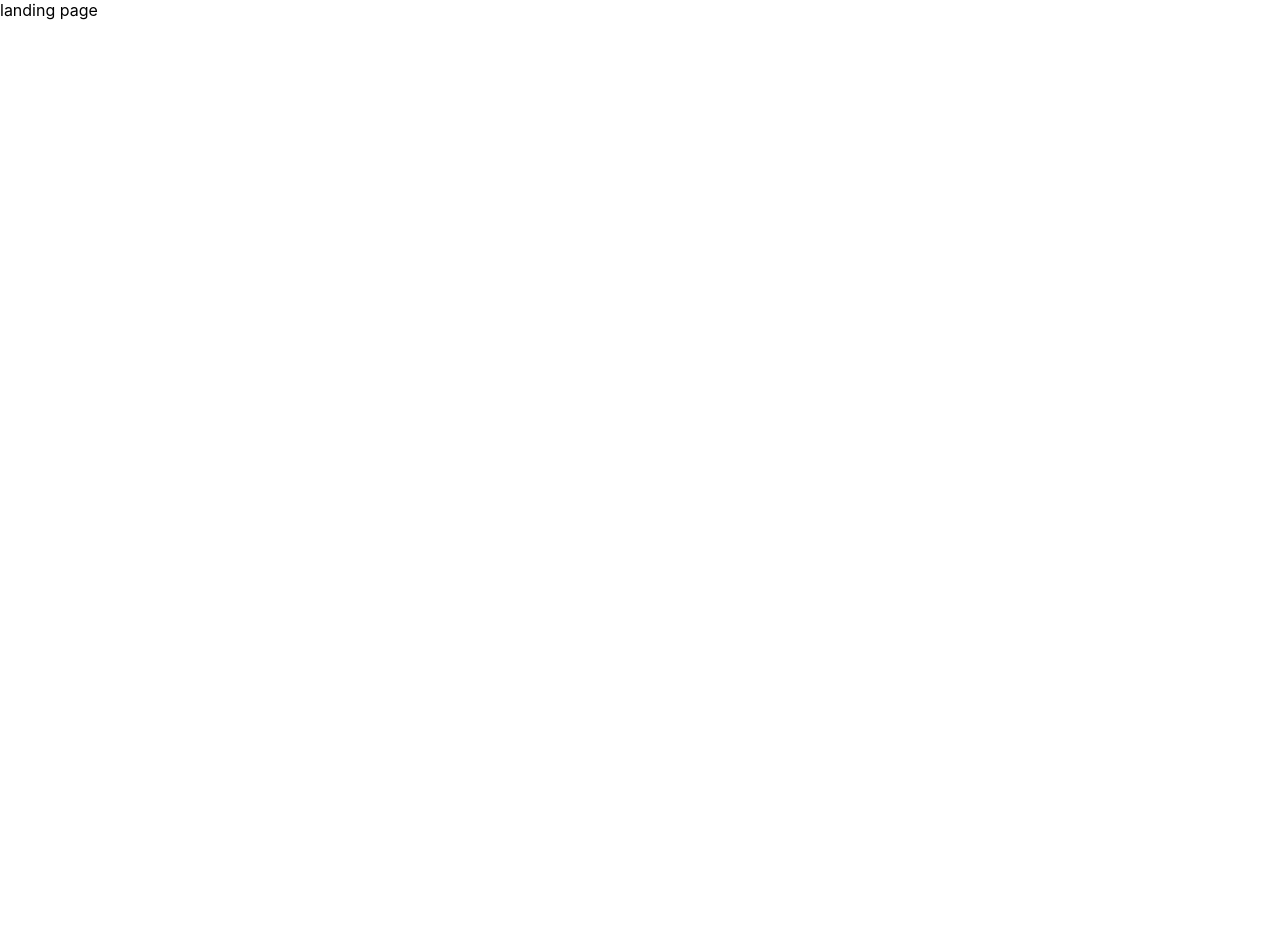
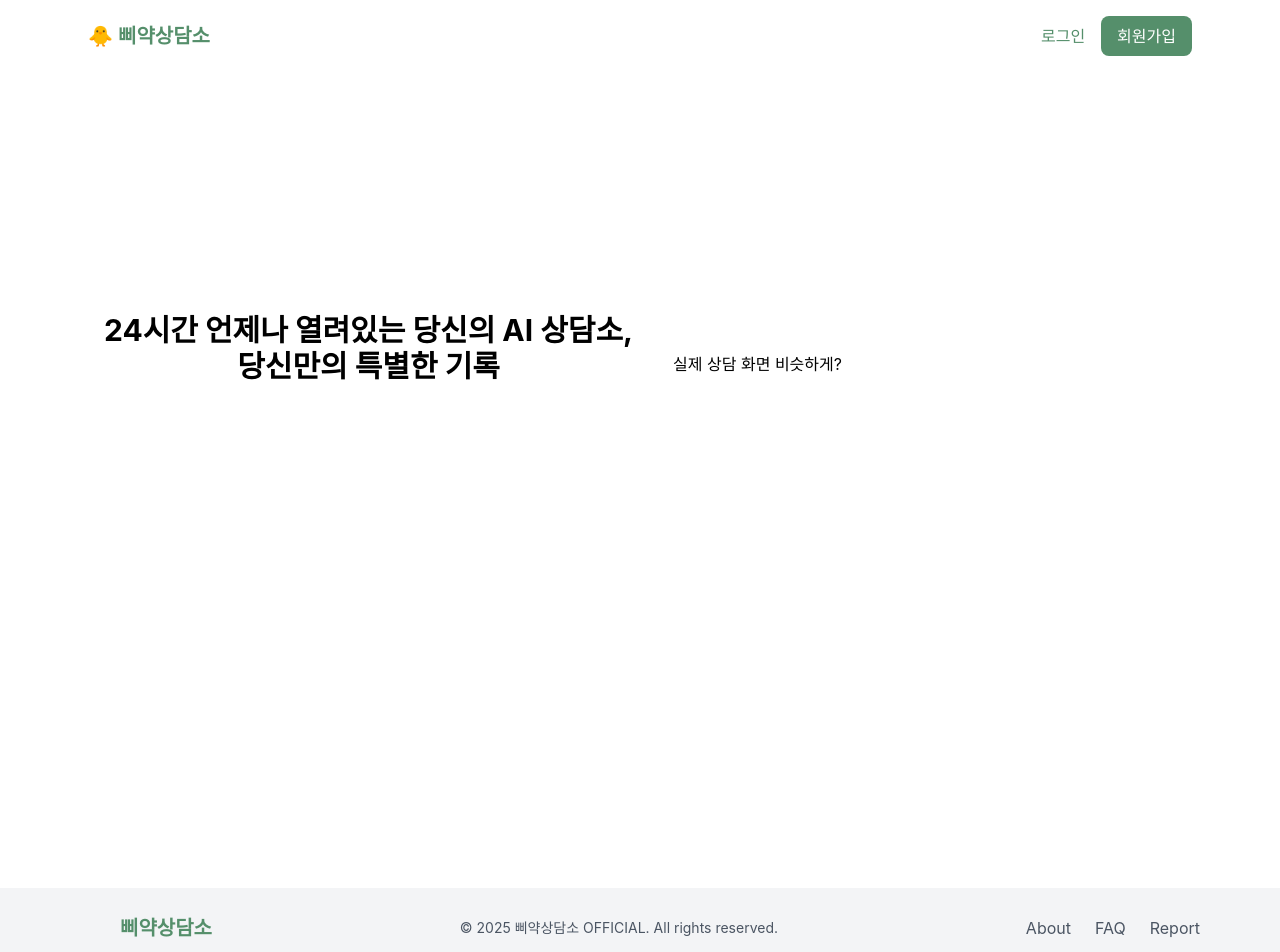
Before and after one commit to GDG-beep-FORIF/front, a React (Create React App) app in the folder beep_consultant/: page / in a window 1280 px wide. Shown: the top 952 px of the page. Before the commit the page ends 800 px from the top, so only its background shows below. Built offline with nearby package versions, Linux system fonts and the light colour scheme.

Commit message:
landing page

```diff
--- a/beep_consultant/package.json
+++ b/beep_consultant/package.json
@@ -50,8 +50,8 @@
     "eslint": "^8.57.1",
     "eslint-plugin-react": "^7.37.1",
     "globals": "^15.11.0",
-    "postcss": "^8.4.47",
-    "tailwindcss": "^3.4.14",
+    "postcss": "^8.4.49",
+    "tailwindcss": "^3.4.17",
     "typescript-eslint": "^8.10.0"
   }
 }
--- a/beep_consultant/src/index.css
+++ b/beep_consultant/src/index.css
@@ -11,3 +11,7 @@ code {
   font-family: source-code-pro, Menlo, Monaco, Consolas, 'Courier New',
     monospace;
 }
+
+@tailwind base;
+@tailwind components;
+@tailwind utilities;
--- /dev/null
+++ b/beep_consultant/src/ui/components/FilledButton.tsx
@@ -0,0 +1,14 @@
+interface ButtonProps {
+    text: string,
+    onClick: any
+}
+
+const FilledButton = ({text, onClick}: ButtonProps) => {
+    return (
+        <button className="px-4 py-2 bg-dark-green text-white rounded-lg hover:bg-dark-green" onClick={onClick}>
+            {text}
+        </button>
+    )
+}
+
+export default FilledButton;
--- /dev/null
+++ b/beep_consultant/src/ui/components/TextButton.tsx
@@ -0,0 +1,14 @@
+interface ButtonProps {
+    text: string,
+    onClick: any
+}
+
+const TextButton = ({text, onClick}: ButtonProps) => {
+    return (
+        <button className="text-dark-green hover:text-dark-green" onClick={onClick}>
+            {text}
+        </button>
+    )
+}
+
+export default TextButton;
--- a/beep_consultant/src/ui/pages/LandingPage.tsx
+++ b/beep_consultant/src/ui/pages/LandingPage.tsx
@@ -2,13 +2,91 @@ import React from "react";
 import { Search } from "lucide-react";
 import App from "../../App";
 import { useNavigate } from 'react-router-dom';
-
+import TextButton from "../components/TextButton";
+import FilledButton from "../components/FilledButton";
 
 const LandingPage = () => {
+    const navigate = useNavigate();
+
+    const handleLogin = () => {
+        navigate('/login');
+    };
+    const handleSignup = () => {
+        navigate('/signup');
+    };
 
     return (
-        <div>
-            landing page
+        <div className="min-h-screen bg-white">
+            <div className="max-w-6xl mx-auto px-6 mb-40">
+                {/* Navigation Bar */}
+                <nav className="flex items-center justify-between px-6 py-4 fixed top-0 left-1/2 transform -translate-x-1/2 w-full max-w-6xl mx-auto z-50">
+                    <div className="text-dark-green font-semibold text-xl">
+                    🐥 삐약상담소
+                    </div>
+
+                    <div className="flex items-center space-x-4">
+                        <>
+                            <TextButton text="로그인" onClick={handleLogin}/>
+                            <FilledButton text="회원가입" onClick={handleSignup}/>
+                        </>
+                    </div>
+                </nav>
+
+                {/* Main Content */}
+                <div className="flex items-center space-x-6">
+                    <div>
+                        <div
+                        className="flex items-center justify-center"
+                        style={{ height: "calc(100vh - 72px)" }}>
+                            <div className="max-w-7xl w-full px-4">
+                                <div className="text-center">
+                                    <h1 className="text-3xl font-bold mb-8">
+                                        24시간 언제나 열려있는 당신의 AI 상담소,
+                                        <br />
+                                        당신만의 특별한 기록
+                                    </h1>
+                                </div>
+                            </div>
+                        </div>
+                    </div>
+                    <div>
+                        실제 상담 화면 비슷하게?
+                    </div>
+
+                </div>
+            </div>
+            <footer className="mt-auto bg-gray-100 py-6 mt-40">
+                <div className="max-w-6xl mx-auto px-4 flex justify-between items-center">
+                    <div className="flex items-center space-x-2">
+                        <div className="w-8 h-8">
+
+                        </div>
+                        <span className="text-xl font-bold text-dark-green">
+                            삐약상담소
+                        </span>
+                    </div>
+                    <div className="text-sm text-gray-600">
+                        © 2025 삐약상담소 OFFICIAL. All rights reserved.
+                    </div>
+                    <div className="flex items-center space-x-6">
+                        <a
+                            href="/about"
+                            className="text-gray-600 hover:text-gray-900">
+                            About
+                        </a>
+                        <a
+                            href="/faq"
+                            className="text-gray-600 hover:text-gray-900">
+                            FAQ
+                        </a>
+                        <a
+                            href="/report"
+                            className="text-gray-600 hover:text-gray-900">
+                            Report
+                        </a>
+                    </div>
+                </div>
+            </footer>
         </div>
     );
 };
--- a/beep_consultant/tailwind.config.js
+++ b/beep_consultant/tailwind.config.js
@@ -1,8 +1,13 @@
 /** @type {import('tailwindcss').Config} */
 module.exports = {
-    content: ["./src/**/*.{js,jsx,ts,tsx}",],
-    theme: {
-      extend: {},
+  content: ["./src/**/*.{js,jsx,ts,tsx}",],
+  theme: {
+    extend: {
+      colors: {
+        'dark-green': '#558F6B',
+      },
+
     },
-    plugins: [],
+  },
+  plugins: [],
 }
```
Also changed, not shown: beep_consultant/src/App.tsx (+0 -26 lines), 2 other files (tests, documents, lock files or other folders).
